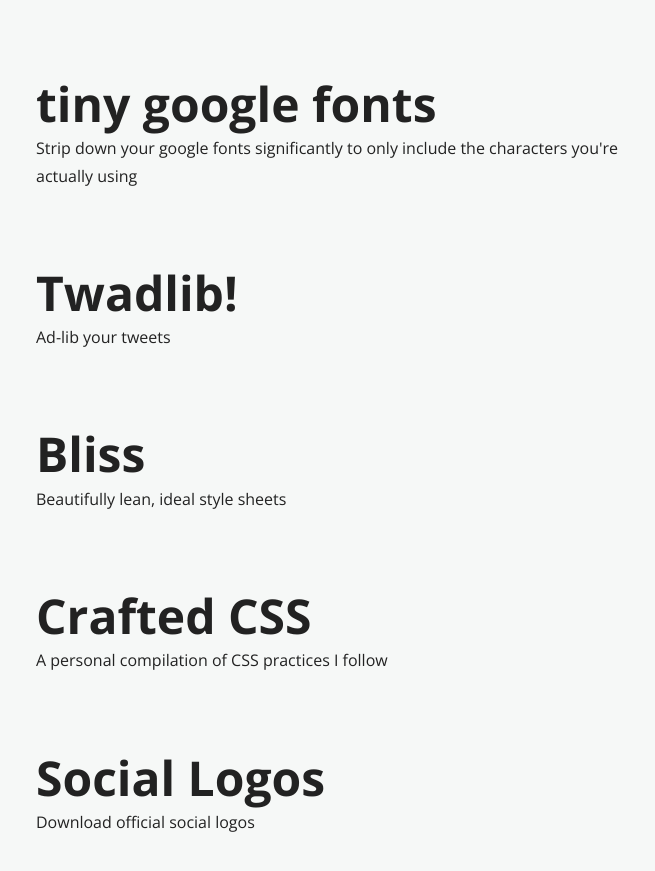
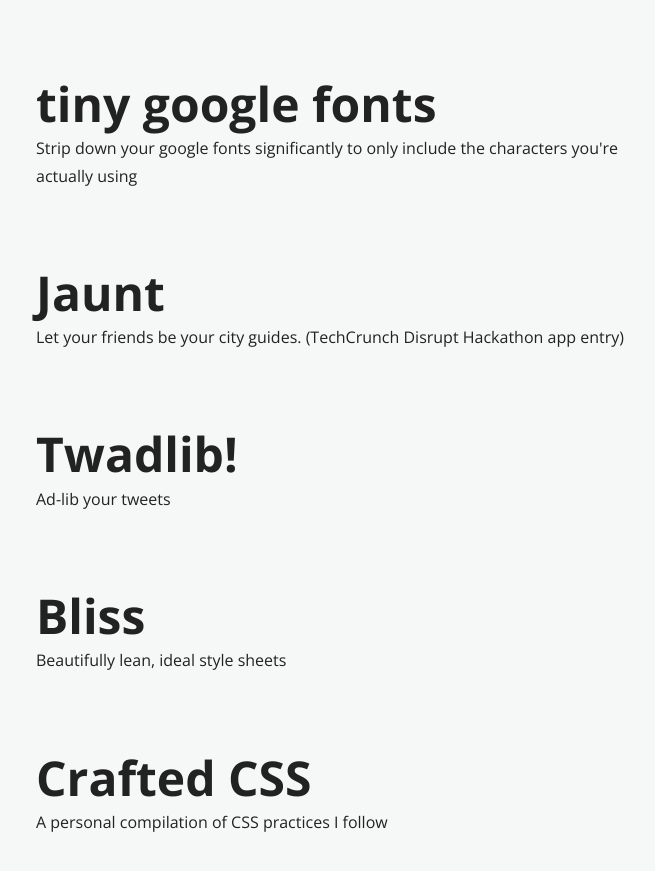
Before and after one commit to chrisnager/chrisnager.github.io, a Jekyll site: the page built from projects.html, in a window 1280 px wide and 900 px high, scrolled down 833 px. Shown: the top 871 px of the window, without its empty margins (304-959 px from the left). Built offline with Jekyll 4.4.1, drawn with Linux system fonts in a browser that asks for light colours; nearby versions of some CDN libraries; library files that are not in the unit come from our copies; Markdown is read by kramdown in place of the engine named in the settings.

Commit message:
Update profile and projects

```diff
--- a/projects.html
+++ b/projects.html
@@ -38,6 +38,13 @@
         <a class="project__link" href="//chrisnager.github.io/tiny-google-fonts">
             <h1 class="project__title">tiny google fonts</h1>
             <p class="project__description">Strip down your google fonts significantly to only include the characters you're actually using</p>
+        </a>
+    </li>
+
+    <li class="project">
+        <a class="project__link" href="//disruptnyhackathon.challengepost.com/submissions/23514-jaunt">
+            <h1 class="project__title">Jaunt</h1>
+            <p class="project__description">Let your friends be your city guides. (TechCrunch Disrupt Hackathon app entry)</p>
         </a>
     </li>
 
```
Also changed, not shown: profile.md (+7 -0 lines).
